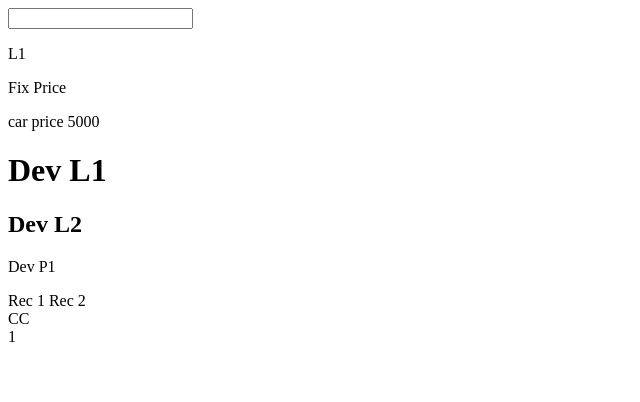
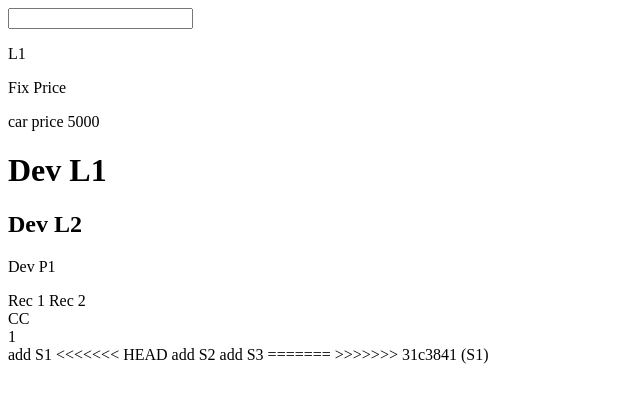
Before and after one commit to Omar88AboHaileh/Git_Cars, a plain HTML site: page index.html in a window 1280 px wide. Shown: the whole page, without its empty margins (0-640 px from the left). Drawn offline with Linux system fonts and the light colour scheme.

Commit message:
S1 + S2 + S3 + add S1 + add S2 + add S3

```diff
--- a/index.html
+++ b/index.html
@@ -29,6 +29,13 @@
 
     <nav>1</nav>
 
+    <label>add S1</label>
+<<<<<<< HEAD
+    <label>add S2</label>
+    <label>add S3</label>
+=======
+>>>>>>> 31c3841 (S1)
+
 
     <script src="./js/main.js"> </script>
   </body>
```
